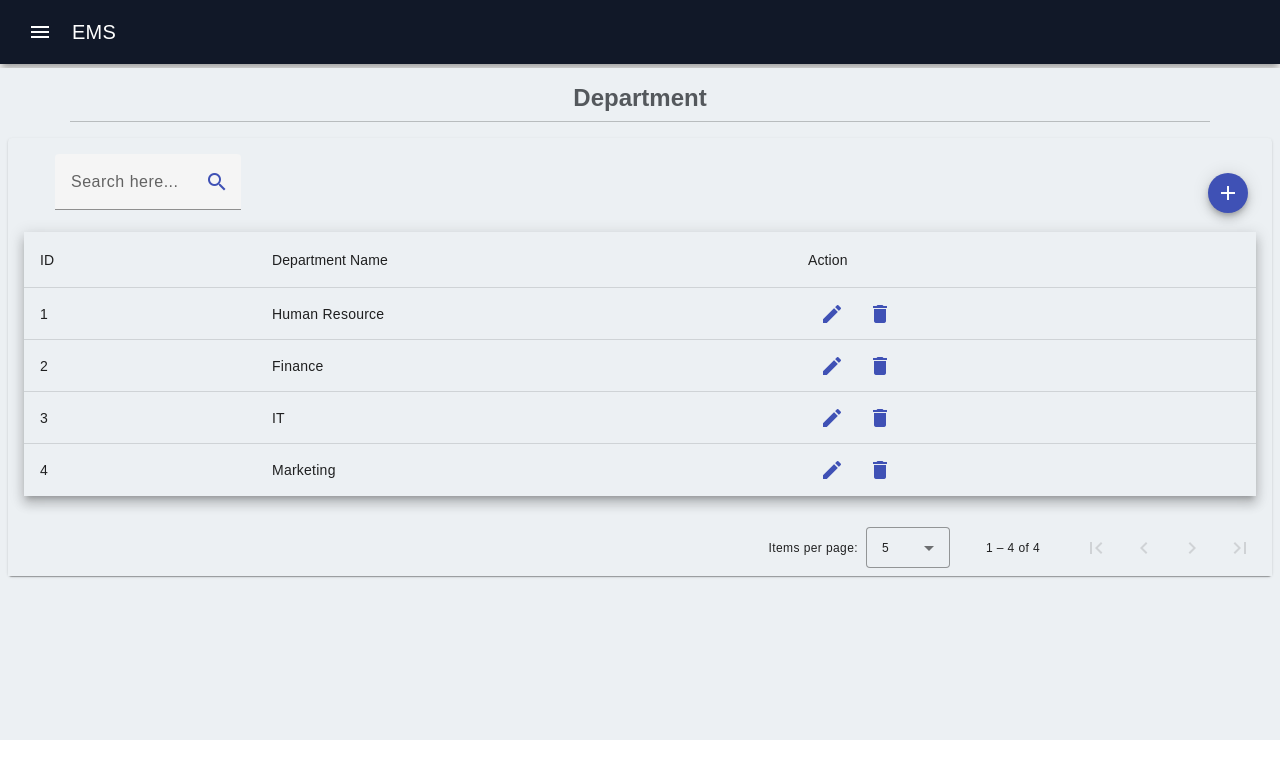
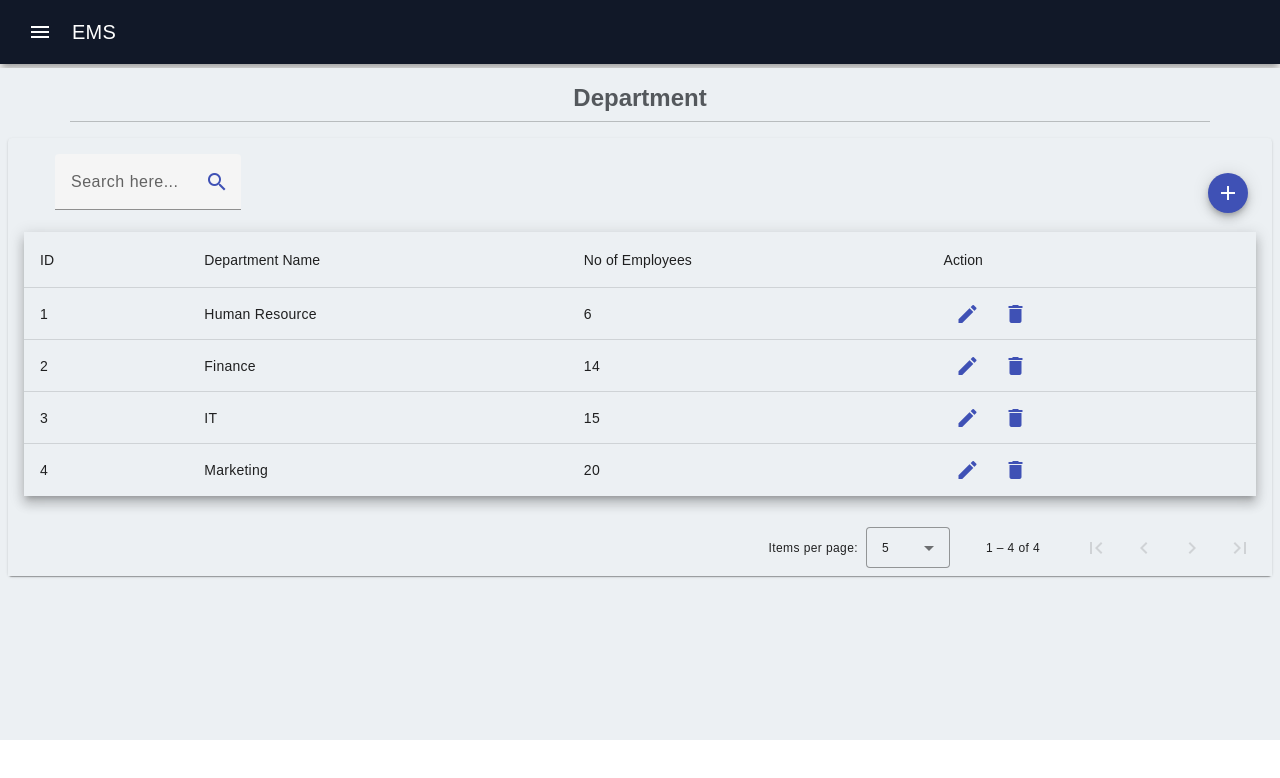
Before and after one commit to jayshree-1310/Employee_Management_system, an Angular app: page /manage-dept in a window 1280 px wide. Shown: the top 778 px of the page. Built offline with nearby package versions, Linux system fonts and the light colour scheme.

Commit message:
changes to manage dept
Added no of employees in each dept to the table

```diff
--- a/src/app/Admin/manage-dept/manage-dept.component.html
+++ b/src/app/Admin/manage-dept/manage-dept.component.html
@@ -50,6 +50,12 @@
             {{ element.name }}
           </td>
         </ng-container>
+        <ng-container matColumnDef="number">
+            <th mat-header-cell *matHeaderCellDef>No of Employees</th>
+            <td mat-cell *matCellDef="let element">
+              {{ element.Empno }}
+            </td>
+          </ng-container>
         <ng-container matColumnDef="action">
           <th mat-header-cell *matHeaderCellDef>Action</th>
           <td mat-cell *matCellDef="let element">
--- a/src/app/Admin/manage-dept/manage-dept.component.ts
+++ b/src/app/Admin/manage-dept/manage-dept.component.ts
@@ -47,15 +47,19 @@
     const userdata = [
       {
         name: "Human Resource",
+        Empno:"6"
       },
       {
         name: "Finance",
+        Empno:"14"
       },
       {
         name: "IT",
+        Empno:"15"
       },
       {
         name:"Marketing",
+        Empno:"20"
       },
     ];
     this.dataSource = new MatTableDataSource(userdata);
@@ -67,6 +71,7 @@
   displayColumns: string[] = [
     'no',
     'name',
+    'number',
     'action',
   ];
 
```
